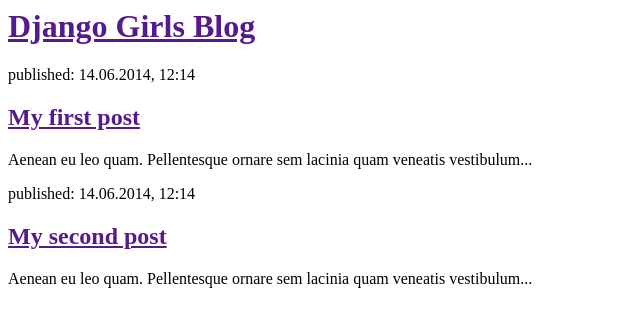
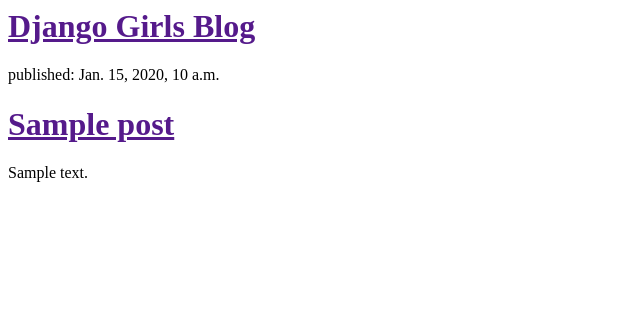
Before and after one commit to hwani5/my-first-blog, a Django app: template blog/templates/blog/post_list.html in a window 1280 px wide. Shown: the top 327 px of the page, without its empty margins (0-640 px from the left). Run offline with Django 3.2, Linux system fonts and the light colour scheme; the template is opened without the code that fills it: most values are stand-ins (such as "Sample title", 1, 10 or a date in 2020).

Commit message:
Modified templates to display posts from database.

```diff
--- a/blog/templates/blog/post_list.html
+++ b/blog/templates/blog/post_list.html
@@ -6,15 +6,14 @@
         <div>
             <h1><a href="">Django Girls Blog</a></h1>
         </div>
-        <div>
-            <p>published: 14.06.2014, 12:14</p>
-            <h2><a href="">My first post</a></h2>
-            <p>Aenean eu leo quam. Pellentesque ornare sem lacinia quam veneatis vestibulum...</p>
-        </div>
-        <div>
-            <p>published: 14.06.2014, 12:14</p>
-            <h2><a href="">My second post</a></h2>
-            <p>Aenean eu leo quam. Pellentesque ornare sem lacinia quam veneatis vestibulum...</p>
-        </div>
+
+        {% for post in posts %}
+            <div>
+                <p>published: {{ post.published_date }}</p>
+                <h1><a href="">{{ post.title }}</a></h1>
+                <p>{{ post.text|linebreaksbr }}</p>
+            </div>
+        {% endfor %}
+
     </body>
 </html>
```
Also changed, not shown: blog/views.py (+6 -1 lines).
